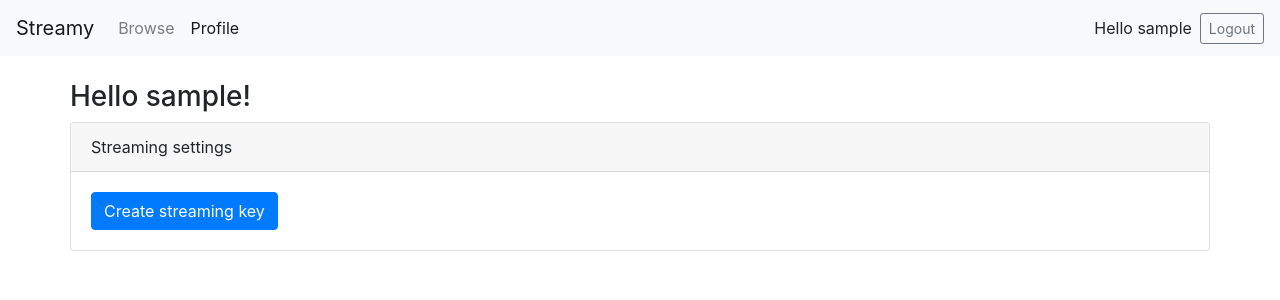
After one commit to carbn/streamy, a Django app: page /profile/ in a window 1280 px wide. The commit adds this page. Shown: the top 300 px of the page. Run offline with Django 3.2, Linux system fonts and the light colour scheme; the visitor is signed in with stand-in values (Sample User, id 1); data that the repository does not hold is empty; some libraries are stand-ins or nearby versions.

Commit message:
add a basic profile page with stream key reset functionality

```diff
--- a/app/streamy/models.py
+++ b/app/streamy/models.py
@@ -34,5 +34,9 @@ class Stream(models.Model):
     def is_live(self):
         return self.updated_at and self.updated_at + timedelta(seconds=25) > timezone.now()
 
+    def regenerate_keys(self):
+        self.key = key_generator()
+        self.name = name_generator()
+
     def __str__(self):
         return self.user.username
--- a/app/streamy/templates/base.html
+++ b/app/streamy/templates/base.html
@@ -13,8 +13,15 @@
             <div class="collapse navbar-collapse">
             <ul class="navbar-nav">
                 <li class="nav-item">
-                    <a class="nav-link" href="/">Home</a>
+                    {% url 'home' as url %}
+                    <a class="nav-link {% if request.path == url %}active{% endif %}" href="{{ url }}">Browse</a>
                 </li>
+                {% if request.user.is_authenticated %}
+                    <li class="nav-item">
+                        {% url 'profile' as url %}
+                        <a class="nav-link {% if request.path == url %}active{% endif %}" href="{{ url }}">Profile</a>
+                    </li>
+                {% endif %}
             </ul>
             </div>
             <form class="form-inline">
--- /dev/null
+++ b/app/streamy/templates/profile.html
@@ -0,0 +1,28 @@
+{% extends 'base.html' %}
+
+{% block content %}
+<div class="container">
+    <div class="row">
+        <h3>Hello {{ user.username }}!</h3>
+    </div>
+    <div class="row">
+        <div class="card w-100">
+            <div class="card-header">Streaming settings</div>
+            <div class="card-body">
+                <form method="POST" action="{% url 'generate-stream-key' %}">
+                    {% csrf_token %}
+                    {% if user.stream %}
+                    <ul>
+                        <li>Server: <code>rtmp://{{ request.get_host }}/app</code></li>
+                        <li>Stream key: <code>{{ user.stream.key }}</code></li>
+                    </ul>
+                    <button type="submit" class="btn btn-sm btn-secondary float-right">Re-generate streaming key</button>
+                    {% else %}
+                        <button type="submit" class="btn btn-primary">Create streaming key</button>
+                    {% endif %}
+                </form>
+            </div>
+        </div>
+    </div>
+</div>
+{% endblock %}
--- a/app/streamy/urls.py
+++ b/app/streamy/urls.py
@@ -1,7 +1,7 @@
 from django.contrib.auth.views import LoginView, LogoutView
 from django.urls import include, path
 
-from .views import home, internal, stream
+from .views import home, internal, profile, stream
 
 
 def nop(*args, **kwargs):
@@ -12,6 +12,8 @@ urlpatterns = [
     path('', home.view, name='home'),
     path('login/', LoginView.as_view(template_name='login.html'), name='login'),
     path('logout/', LogoutView.as_view(), name='logout'),
+    path('profile/', profile.view, name='profile'),
+    path('profile/generate-key', profile.generate_stream_key_view, name='generate-stream-key'),
     path('stream/<name>/', stream.view, name='stream'),
     path('live/<name>.flv', nop, name='flv-url'),
     path('thumb/<name>.png', nop, name='thumbnail-url'),
--- /dev/null
+++ b/app/streamy/views/profile.py
@@ -0,0 +1,27 @@
+from django.contrib.auth.decorators import login_required
+from django.shortcuts import redirect, render
+from django.views.decorators.http import require_POST
+
+from ..models import Stream
+
+
+@login_required
+def view(request):
+    user = request.user
+
+    return render(request, 'profile.html', {'user': user})
+
+@login_required
+@require_POST
+def generate_stream_key_view(request):
+    user = request.user
+
+    if hasattr(user, 'stream'):
+        stream = user.stream
+        stream.regenerate_keys()
+    else:
+        stream = Stream.objects.create(user=user)
+
+    stream.save()
+
+    return redirect('profile')
--- a/app/streamy/views/stream.py
+++ b/app/streamy/views/stream.py
@@ -1,5 +1,4 @@
 from django.contrib.auth.models import User
-from django.http import HttpResponse, HttpResponseServerError
 from django.shortcuts import get_object_or_404, render
 
 
```
